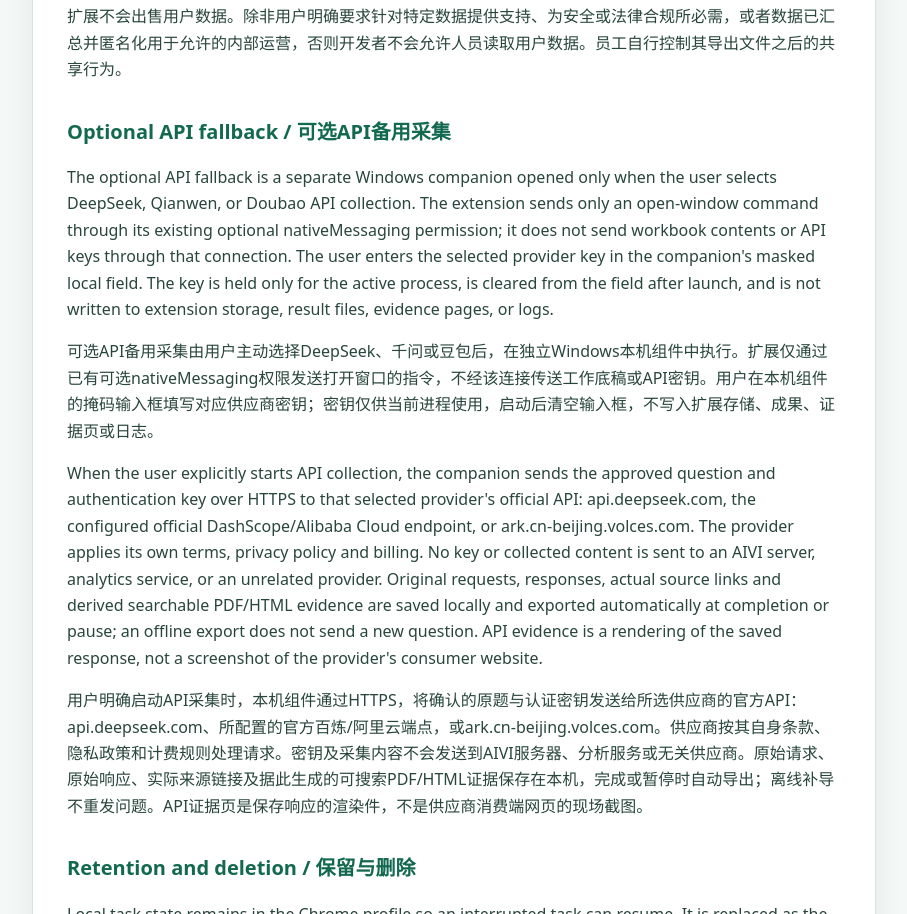
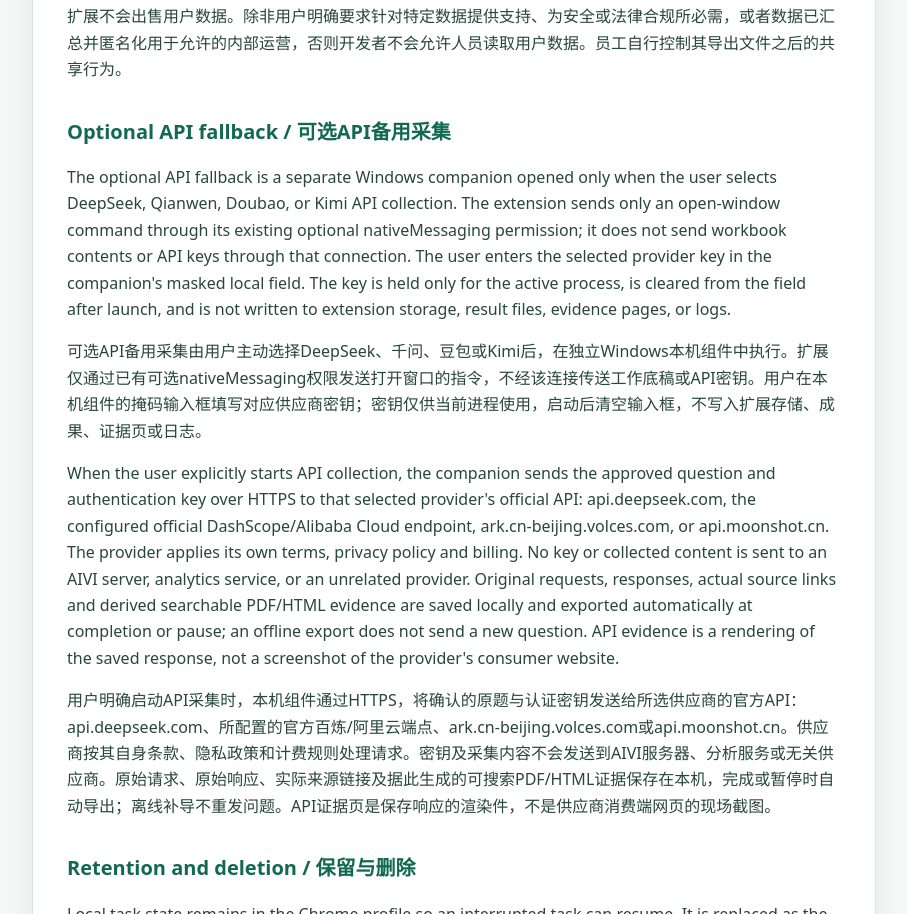
Before and after one commit to qinxuegang/aivi-small-bear-privacy, a plain HTML site: page index.html in a window 1280 px wide. Shown: the part 1886-2800 px from the top of the page, without its empty margins (186-1093 px from the left). Drawn offline with Linux system fonts and the light colour scheme.

Commit message:
补充Kimi API可选本机采集披露

```diff
--- a/index.html
+++ b/index.html
@@ -22,7 +22,7 @@
 <main>
 <article>
   <h1>AIVI Small Bear Privacy Policy<br>AIVI 小熊隐私政策</h1>
-  <p class="updated">Last updated / 最后更新：November 23, 2026 / 2026 年 11 月 23 日</p>
+  <p class="updated">Last updated / 最后更新：November 27, 2026 / 2026 年 11 月 27 日</p>
   <p class="summary">AIVI Small Bear is a local Chrome extension for authorized AIVI Lab employees. Its single purpose is to collect employee-approved questions, AI answers, source links, and visible-page evidence from supported AI websites, preserve task progress locally, and export a standardized result package.</p>
   <p class="summary">AIVI 小熊是供 AIVI Lab 授权员工使用的本地 Chrome 扩展。它的唯一用途是：按照员工确认的工作底稿，从受支持的 AI 网站采集问题、回答、来源链接和可见页面证据，在本机保存任务进度，并导出标准化结果包。</p>
 
@@ -46,10 +46,10 @@
   <p>扩展不会出售用户数据。除非用户明确要求针对特定数据提供支持、为安全或法律合规所必需，或者数据已汇总并匿名化用于允许的内部运营，否则开发者不会允许人员读取用户数据。员工自行控制其导出文件之后的共享行为。</p>
 
   <h2>Optional API fallback / 可选API备用采集</h2>
-  <p>The optional API fallback is a separate Windows companion opened only when the user selects DeepSeek, Qianwen, or Doubao API collection. The extension sends only an open-window command through its existing optional nativeMessaging permission; it does not send workbook contents or API keys through that connection. The user enters the selected provider key in the companion's masked local field. The key is held only for the active process, is cleared from the field after launch, and is not written to extension storage, result files, evidence pages, or logs.</p>
-  <p>可选API备用采集由用户主动选择DeepSeek、千问或豆包后，在独立Windows本机组件中执行。扩展仅通过已有可选nativeMessaging权限发送打开窗口的指令，不经该连接传送工作底稿或API密钥。用户在本机组件的掩码输入框填写对应供应商密钥；密钥仅供当前进程使用，启动后清空输入框，不写入扩展存储、成果、证据页或日志。</p>
-  <p>When the user explicitly starts API collection, the companion sends the approved question and authentication key over HTTPS to that selected provider's official API: api.deepseek.com, the configured official DashScope/Alibaba Cloud endpoint, or ark.cn-beijing.volces.com. The provider applies its own terms, privacy policy and billing. No key or collected content is sent to an AIVI server, analytics service, or an unrelated provider. Original requests, responses, actual source links and derived searchable PDF/HTML evidence are saved locally and exported automatically at completion or pause; an offline export does not send a new question. API evidence is a rendering of the saved response, not a screenshot of the provider's consumer website.</p>
-  <p>用户明确启动API采集时，本机组件通过HTTPS，将确认的原题与认证密钥发送给所选供应商的官方API：api.deepseek.com、所配置的官方百炼/阿里云端点，或ark.cn-beijing.volces.com。供应商按其自身条款、隐私政策和计费规则处理请求。密钥及采集内容不会发送到AIVI服务器、分析服务或无关供应商。原始请求、原始响应、实际来源链接及据此生成的可搜索PDF/HTML证据保存在本机，完成或暂停时自动导出；离线补导不重发问题。API证据页是保存响应的渲染件，不是供应商消费端网页的现场截图。</p>
+  <p>The optional API fallback is a separate Windows companion opened only when the user selects DeepSeek, Qianwen, Doubao, or Kimi API collection. The extension sends only an open-window command through its existing optional nativeMessaging permission; it does not send workbook contents or API keys through that connection. The user enters the selected provider key in the companion's masked local field. The key is held only for the active process, is cleared from the field after launch, and is not written to extension storage, result files, evidence pages, or logs.</p>
+  <p>可选API备用采集由用户主动选择DeepSeek、千问、豆包或Kimi后，在独立Windows本机组件中执行。扩展仅通过已有可选nativeMessaging权限发送打开窗口的指令，不经该连接传送工作底稿或API密钥。用户在本机组件的掩码输入框填写对应供应商密钥；密钥仅供当前进程使用，启动后清空输入框，不写入扩展存储、成果、证据页或日志。</p>
+  <p>When the user explicitly starts API collection, the companion sends the approved question and authentication key over HTTPS to that selected provider's official API: api.deepseek.com, the configured official DashScope/Alibaba Cloud endpoint, ark.cn-beijing.volces.com, or api.moonshot.cn. The provider applies its own terms, privacy policy and billing. No key or collected content is sent to an AIVI server, analytics service, or an unrelated provider. Original requests, responses, actual source links and derived searchable PDF/HTML evidence are saved locally and exported automatically at completion or pause; an offline export does not send a new question. API evidence is a rendering of the saved response, not a screenshot of the provider's consumer website.</p>
+  <p>用户明确启动API采集时，本机组件通过HTTPS，将确认的原题与认证密钥发送给所选供应商的官方API：api.deepseek.com、所配置的官方百炼/阿里云端点、ark.cn-beijing.volces.com或api.moonshot.cn。供应商按其自身条款、隐私政策和计费规则处理请求。密钥及采集内容不会发送到AIVI服务器、分析服务或无关供应商。原始请求、原始响应、实际来源链接及据此生成的可搜索PDF/HTML证据保存在本机，完成或暂停时自动导出；离线补导不重发问题。API证据页是保存响应的渲染件，不是供应商消费端网页的现场截图。</p>
 
   <h2>Retention and deletion / 保留与删除</h2>
   <p>Local task state remains in the Chrome profile so an interrupted task can resume. It is replaced as the employee works with another task or removed when the employee clears extension data or removes the extension. Exported files remain on the employee's device until the employee deletes them using normal file controls.</p>
```
